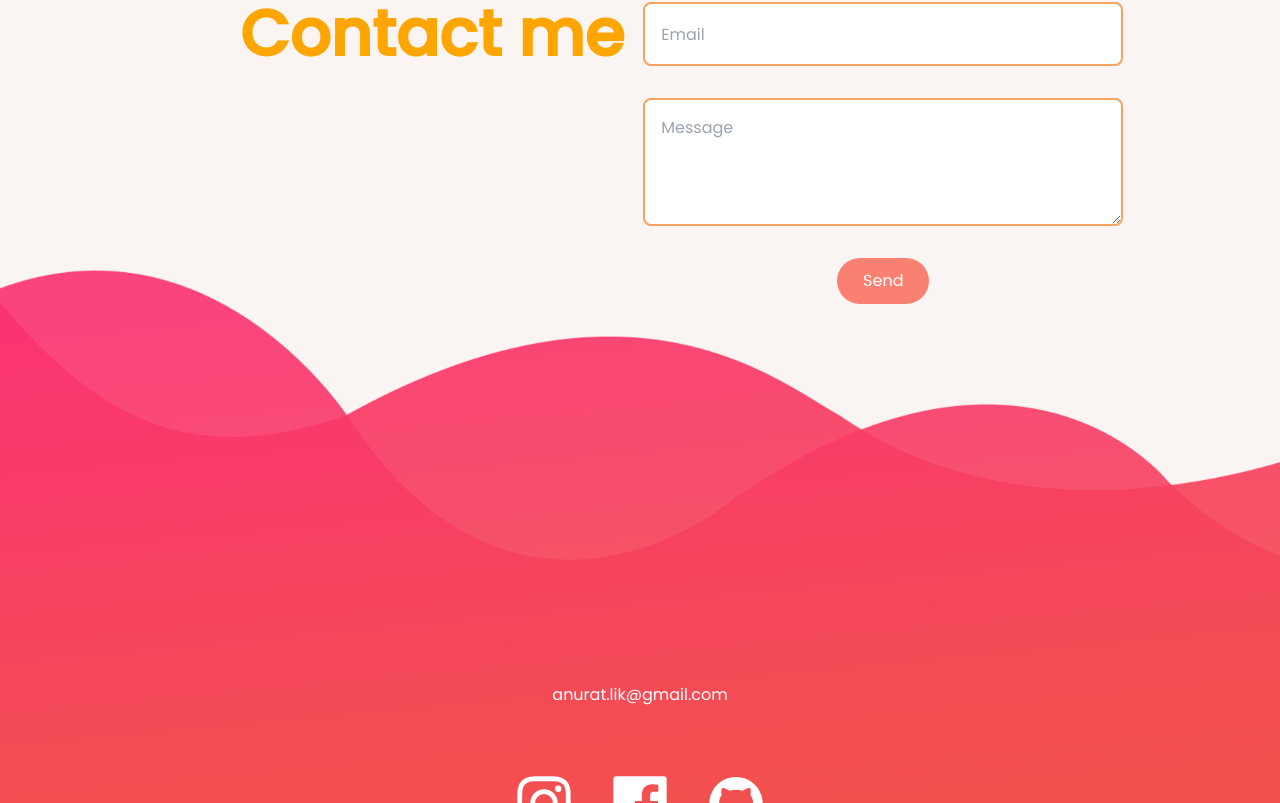
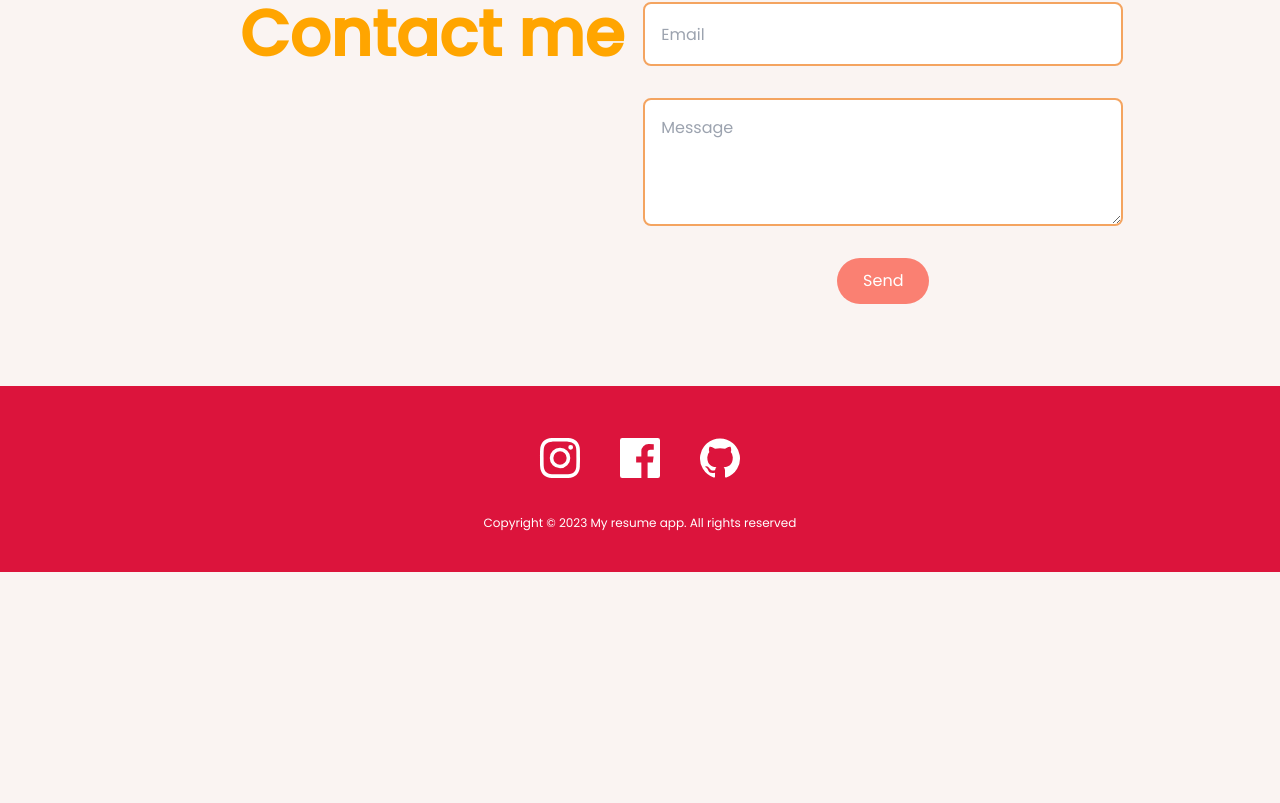
Before and after one commit to JaqJaqq/my-resume-app, a React (Vite) app: page / in a window 1280 px wide. Shown: the part 3110-3913 px from the top of the page. After the commit the page ends 3682 px from the top, so only its background shows below. Built offline with nearby package versions, Linux system fonts and the light colour scheme.

Commit message:
fix: adjust footer again

```diff
--- a/src/components/Footer/Footer.css
+++ b/src/components/Footer/Footer.css
@@ -7,22 +7,23 @@
 }
 
 .f-content {
-    position: absolute;
     display: flex;
     flex-direction: column;
     align-items: center;
     justify-content: center;
     width: 100%;
-    margin-top: 30rem;
-    gap: 4rem;
+    margin-top: 10rem;
+    padding: 3rem;
+    gap: 2rem;
+    background-color: crimson;
     color: white;
-}
-
-.f-content>img {
-    width: 15%;
 }
 
 .f-icon {
     display: flex;
     gap: 2rem;
 }
+
+p {
+    font-size: 12px;
+}
--- a/src/components/Footer/Footer.jsx
+++ b/src/components/Footer/Footer.jsx
@@ -7,14 +7,13 @@ import Github from '@iconscout/react-unicons/icons/uil-github'
 const Footer = () => {
     return (
         <div className="footer">
-            <img src="/icon/footer.png" alt="" style={{width: '100%'}} />
             <div className="f-content">
-                <span>anurat.lik@gmail.com</span>
                 <div className="f-icon">
-                    <Insta color='white' size='4rem' />
-                    <Facebook color='white' size='4rem' />
-                    <Github color='white' size='4rem' />
+                    <Insta color='white' size='3rem' />
+                    <Facebook color='white' size='3rem' />
+                    <Github color='white' size='3rem' />
                 </div>
+                <p>Copyright © 2023 My resume app. All rights reserved</p>
             </div>
         </div>
     )
```
